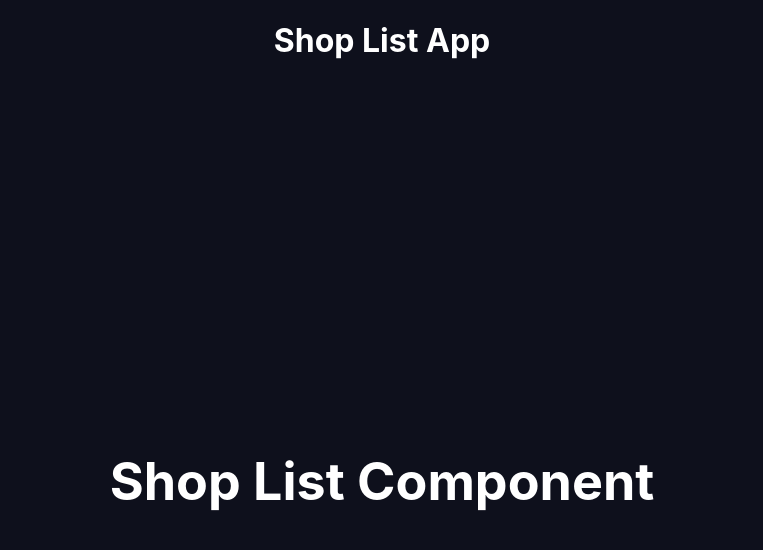
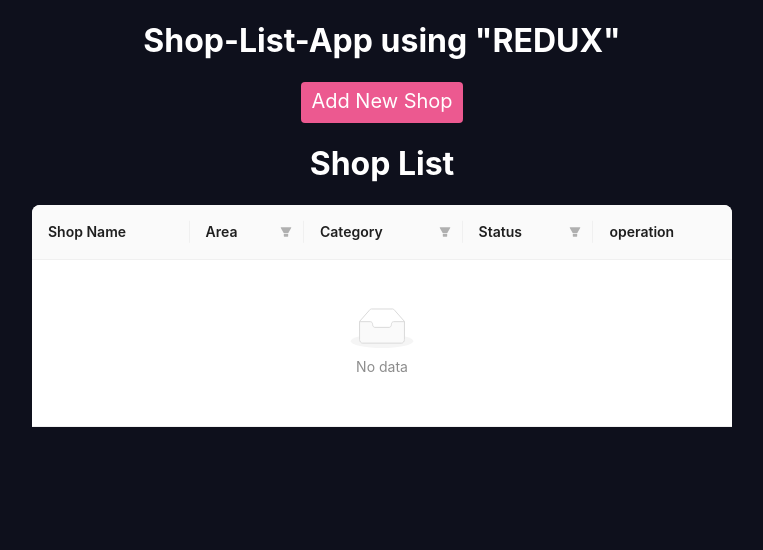
Before and after one commit to sameernas22/ShopListApp, a React (Create React App) app: page / in a window 1280 px wide. Shown: the top 550 px of the page, without its empty margins (258-1021 px from the left). Built offline with nearby package versions, Linux system fonts and the light colour scheme.

Commit message:
commit all

```diff
--- a/package.json
+++ b/package.json
@@ -6,11 +6,13 @@
     "@testing-library/jest-dom": "^5.16.5",
     "@testing-library/react": "^13.4.0",
     "@testing-library/user-event": "^13.5.0",
+    "antd": "^5.0.2",
     "react": "^18.2.0",
     "react-dom": "^18.2.0",
     "react-hook-form": "^7.39.7",
     "react-redux": "^8.0.5",
     "react-scripts": "5.0.1",
+    "react-select": "^5.6.1",
     "redux": "^4.2.0",
     "web-vitals": "^2.1.4"
   },
--- a/src/App.css
+++ b/src/App.css
@@ -3,11 +3,11 @@
 }
 
 .App-header {
-  min-height: 100vh;
+
   display: flex;
   flex-direction: column;
   align-items: center;
-  justify-content: space-around;
+  justify-content: space-between;
   font-size: calc(10px + 2vmin);
   color: white;
 }
@@ -18,26 +18,42 @@
     sans-serif;
   color: white;
   padding: 0 20px 50px;
+
+}
+
+#table{
+  position: relative;
+    left: 50%;
+    transform: translateX(-50%);
+    max-width: 700px;
 }
 
 
 
+#addnew{
+  cursor: pointer;
+  background: #ec5990;
+  padding:7px 10px 10px 10px;
+  font-size:20px;
+  text-align: center;
+  border-radius: 4px;
+  transition: 0.5s ease;
+
+}
 
 
 .form {
   max-width: 400px;
   margin: 40px auto;
   width: 100%;
-  display: none;
+  display:none;
+
 }
 
-label{
-  display: flex;
-    margin-bottom: 10px;
-}
+
 
 textarea,
-select,
+Select,
 input {
   font-family: -apple-system, BlinkMacSystemFont, "Segoe UI", "Roboto", "Oxygen",
     "Ubuntu", "Cantarell", "Fira Sans", "Droid Sans", "Helvetica Neue",
@@ -54,6 +70,7 @@
 
 
 input[type="submit"],
+input[type="button"],
 .button {
   position: relative;
   background: #ec5990;
@@ -80,8 +97,13 @@
 }
 
 
-
-
+#cd,#cdl{
+  display: none;
+}
+label{
+  display: flex;
+    margin-bottom: 10px;
+}
 
 
 
@@ -96,12 +118,24 @@
 }
 
 input[type="submit"]:hover,
-button[type="button"]:hover {
+input[type="button"]:hover,
+button[type="button"]:hover,
+#addnew:hover {
   background: #bf1650;
   color: white;
 }
 
-input[type="submit"]:active {
+input[type="submit"]:active,
+input[type="button"]:active {
   transition: 0.3s all;
   top: 2px;
 }
+p{
+ font-size: 10px;
+ margin-top: -10px;
+ display: flex;
+ color: red;
+}
+#cdp{
+  display: none;
+}
--- a/src/App.js
+++ b/src/App.js
@@ -1,15 +1,16 @@
 import NewShop from './components/inputshop';
-import ShopList from './components/shoplist';
+import {ShopList} from './components/shoplist';
 import './App.css'
 
 function App() {
   return (
     <div className="App">
-      <h1>Shop List App</h1>
+      <h1>Shop-List-App using "REDUX"</h1>
       <header className="App-header">
         <NewShop/>
-        <ShopList/>
+
       </header>
+      <ShopList/>
     </div>
   );
 }
--- /dev/null
+++ b/src/actions/action.js
@@ -0,0 +1,22 @@
+
+
+export const addData = (data,area,category) =>{
+    return {
+        type: "ADD_DATA",
+        data: data,
+        area:area,
+        category:category
+
+    }
+}
+export const deleteData = (key) => {
+    return {
+        type: "DELETE_DATA",
+        key:key
+}}
+
+export const updateData = (data) => {
+    return {
+        type: "UPDATE_DATA",
+    }
+}
--- a/src/components/inputshop.js
+++ b/src/components/inputshop.js
@@ -1,32 +1,132 @@
-import React from "react"
+import React from "react";
+import {useDispatch} from "react-redux";
+import {addData} from "../actions/action";
+
 import { useState } from "react";
 import { useForm } from "react-hook-form";
+
 export default function NewShop() {
-  const { register, handleSubmit } = useForm();
+  const { register, handleSubmit,reset, formState: {errors} } = useForm();
+  const dispatch = useDispatch();
   const [data, setData] = useState("");
+  const [areaisRequire, setareaIsRequire] = useState(false);
+  const [catisRequire, setcatIsRequire] = useState(false);
+  var area = []
+  var category = []
+  function closedate(e){
+    document.getElementById("cdl").style.display = "flex";
 
+    document.getElementById("cd").style.display = "block";
+    document.getElementById("cd").min = e.target.value;
+    document.getElementById("cdp").style.display = "flex";
+  }
+  function hidclosedate(){
+    document.getElementById("cdl").style.display = "none";
+
+    document.getElementById("cd").style.display = "none";
+    document.getElementById("cdp").style.display = "none";
+  }
+  const hidForm = () =>{
+    document.getElementById("form").style.display = "none";
+    document.getElementById("addnew").style.display = "block";
+  }
+ const showForm = () =>{
+  document.getElementById("form").style.display = "block";
+  document.getElementById("addnew").style.display = "none";
+ }
+ const date = new Date();
+
+let day = date.getDate();
+let month = date.getMonth() + 1;
+let year = date.getFullYear();
+let currentDate = `${year}-${month}-${day}`;
+ const getstatus = (data) =>{
+  if(data['opendate'] <= currentDate && data['closedate'] >= currentDate  ){
+    return "Open";
+  }else{
+    return "Close";
+  }
+ }
   return (
-    <form className="form" onSubmit={handleSubmit((data) => setData(JSON.stringify(data)))}>
+    <>
+    <div id="addnew" onClick={showForm} >Add New Shop</div>
+    <form id="form" className="form" onSubmit={handleSubmit((data) => {
+        setData(JSON.stringify(data))
+        if(data['Area'] === "Other"){
+          area.push(data["OtherArea"])
+          data['Area'] = data["OtherArea"]
+        }else{
+          area.push(data["Area"])
+        }
+        if(data['Category'] === "Other"){
+          category.push(data["othercat"])
+          data['Category'] = data['othercat']
+        }else{
+          category.push(data["Category"])
+        }
+        data['Status'] = getstatus(data);
+        dispatch(addData(data,area,category));
+        reset()
+        hidclosedate()
+        hidForm()
 
-      <input {...register("Shop Name", { required: true })} placeholder="Shop Name" />
+    } )}>
 
-      <select {...register("Area", { required: true })}>
+      <input {...register("ShopName", { required: true})} pattern="[A-Za-z ]+" placeholder="Shop Name (Aphabets ONLY)" />
+      {errors.ShopName && <p>Please enter shop name</p>}
+      <select {...register("Area", { required: true })} onChange={(e) =>{
+        if(e.target.value === 'Other'){
+          document.getElementById("otherarea").style.display = 'block';
+          setareaIsRequire(true);
+
+        }else{
+          document.getElementById("otherarea").style.display = 'none';
+          setareaIsRequire(false);
+        }
+      }}>
         <option value="">Area...</option>
-        <option value="A">Option A</option>
-        <option value="B">Option B</option>
+        <option value="Thane">Thane</option>
+        <option value="Pune">Pune</option>
+        <option value="Mumbai Suburban">Mumbai Suburban</option>
+        <option value="Nashik">Nashik</option>
+        <option value="Nagpur">Nagpur</option>
+        <option value="Ahmednagar">Ahmednagar</option>
+        <option value="Solapur">Solapur</option>
+        <option value="Other">Other</option>
       </select>
+      {errors.Area && <p>Please select area</p>}
+      <input id="otherarea" style={{display: "none"}} {...register("OtherArea", { required: areaisRequire})} pattern="[A-Za-z ]+" placeholder="Enter Area" />
+      {errors.OtherArea && <p>Please enter area name</p>}
+      <select {...register("Category", { required: true })} onChange={(e) =>{
+        if(e.target.value === 'Other'){
+          document.getElementById("othercat").style.display = 'block';
+          setcatIsRequire(true);
 
-
-      <select {...register("Category", { required: true })}>
+        }else{
+          document.getElementById("othercat").style.display = 'none';
+          setcatIsRequire(false);
+        }
+      }}>
           <option value="">Category...</option>
-          <option value="A">Option A</option>
-          <option value="B">Option B</option>
+          <option value="Grocery">Grocery</option>
+          <option value="Butcher">Butcher</option>
+          <option value="Baker">Baker</option>
+          <option value="Chemist">Chemist</option>
+          <option value="Stationery shop">Stationery shop</option>
+          <option value="Other">Other</option>
         </select>
+        {errors.Category && <p>Please select category</p>}
+        <input id="othercat" style={{display: 'none'}} {...register("Othercat", { required: catisRequire})} pattern="[A-Za-z ]+" placeholder="Enter Category" />
+        {errors.Othercat && <p>Please enter category name</p>}
         <label>Opening Date</label>
-      <input type="date"></input>
-      <label>Closing Date</label>
-      <input type="date"></input>
+      <input {...register("opendate", {validate : value => value !== ""})} type="date" onChange={closedate}></input>
+      {errors.opendate && <p>Please select opening date</p>}
+      <label id="cdl">Closing Date</label>
+      <input  {...register("closedate", {validate : value => value !== ""})} id="cd" type="date"></input>
+      <div id="cdp">{errors.closedate && <p>Please select closing date</p>}</div>
       <input type="submit" value="Add"/>
+      <input type='button' value="Cancel" onClick={hidForm}/>
     </form>
+    </>
   );
 }
--- a/src/components/shoplist.js
+++ b/src/components/shoplist.js
@@ -1,9 +1,78 @@
+import {useSelector,useDispatch} from "react-redux";
+import {useState} from "react";
+import {Table, Popconfirm} from 'antd';
+import {deleteData} from "../actions/action"
+export const ShopList = () =>{
+    var areas=[],categorys=[],newArea = [], newCategory = [];
+    const area =  useSelector((state)=> state.addDataReducer.area)
+    const category = useSelector((state)=> state.addDataReducer.category);
+    const data = useSelector((state)=> state.addDataReducer.data);
+    const dispatch = useDispatch();
+    console.log(data,area,category);
+    if(!areas.includes(area)){
+        let lst = {}
+        lst['text'] =  area
+        lst['value'] = area
+        newArea.push(lst);
+    }
+    if(!categorys.includes(category)){
+        let lst = {}
+        lst['text'] =  category
+        lst['value'] = category
+        newCategory.push(lst);
+    }
 
-
-export default function ShopList(){
+    const columns = [
+        {
+          title: 'Shop Name',
+          dataIndex: 'ShopName',
+          key: 'ShopName',
+        },
+        {
+          title: 'Area',
+          dataIndex: 'Area',
+          key: 'area',
+          filters:newArea,
+          onFilter: (value, record) => record.Area.includes(value),
+        },
+        {
+          title: 'Category',
+          dataIndex: 'Category',
+          key: 'category',
+          filters:newCategory,
+          onFilter: (value, record) => record.Category.includes(value),
+        },
+        {
+            title: 'Status',
+            dataIndex: 'Status',
+            key: 'status',
+            filters: [
+                {
+                  text: 'Open',
+                  value: 'Open',
+                },
+                {
+                  text: 'Close',
+                  value: 'Close',
+                },
+              ],
+              onFilter: (value, record) => record.Status.includes(value),
+        },
+        {
+            title: 'operation',
+            dataIndex: 'operation',
+            render: (_, record) =>
+              data.length >= 1 ? (
+                <Popconfirm title="Sure to delete?" onConfirm={() => dispatch(deleteData(record.key))}>
+                  <a>Delete</a>
+                </Popconfirm>
+              ) : null,
+          },
+      ];
     return(
         <>
-        <h1>Shop List Component</h1>
+        <h1>Shop List </h1>
+        <div id="table"><Table columns={columns} dataSource={data}/></div>
         </>
     )
 }
--- a/src/index.js
+++ b/src/index.js
@@ -1,13 +1,16 @@
 import React from 'react';
 import ReactDOM from 'react-dom/client';
 import './index.css';
+import {Provider} from "react-redux";
 import App from './App';
 import reportWebVitals from './reportWebVitals';
-
+import store from "./store";
 const root = ReactDOM.createRoot(document.getElementById('root'));
 root.render(
   <React.StrictMode>
+    <Provider store = {store}>
     <App />
+    </Provider>
   </React.StrictMode>
 );
 
--- /dev/null
+++ b/src/reducer/reducer.js
@@ -0,0 +1,30 @@
+const initialData = {
+    data : [],
+}
+var count = 0;
+export const addDataReducer = (state = initialData,action) => {
+    switch (action.type) {
+        case "ADD_DATA" :
+            action.data['key'] = count
+            count++;
+            return {
+                ...state,
+                data: [
+                    ...state.data,
+                    action.data
+                ],
+                area: action.area,
+                category: action.category,
+
+            }
+        case "DELETE_DATA" :
+            const newData = state.data.filter((e) => e['key'] !== action.key)
+            return {
+                ...state,
+                data: newData,
+
+            }
+        default: return state;
+
+    }
+}
```
Also changed, not shown: src/reducer/rootReducer.js (added, +10 -0 lines), src/store.js (added, +7 -0 lines), 1 other file (tests, documents, lock files or other folders).
